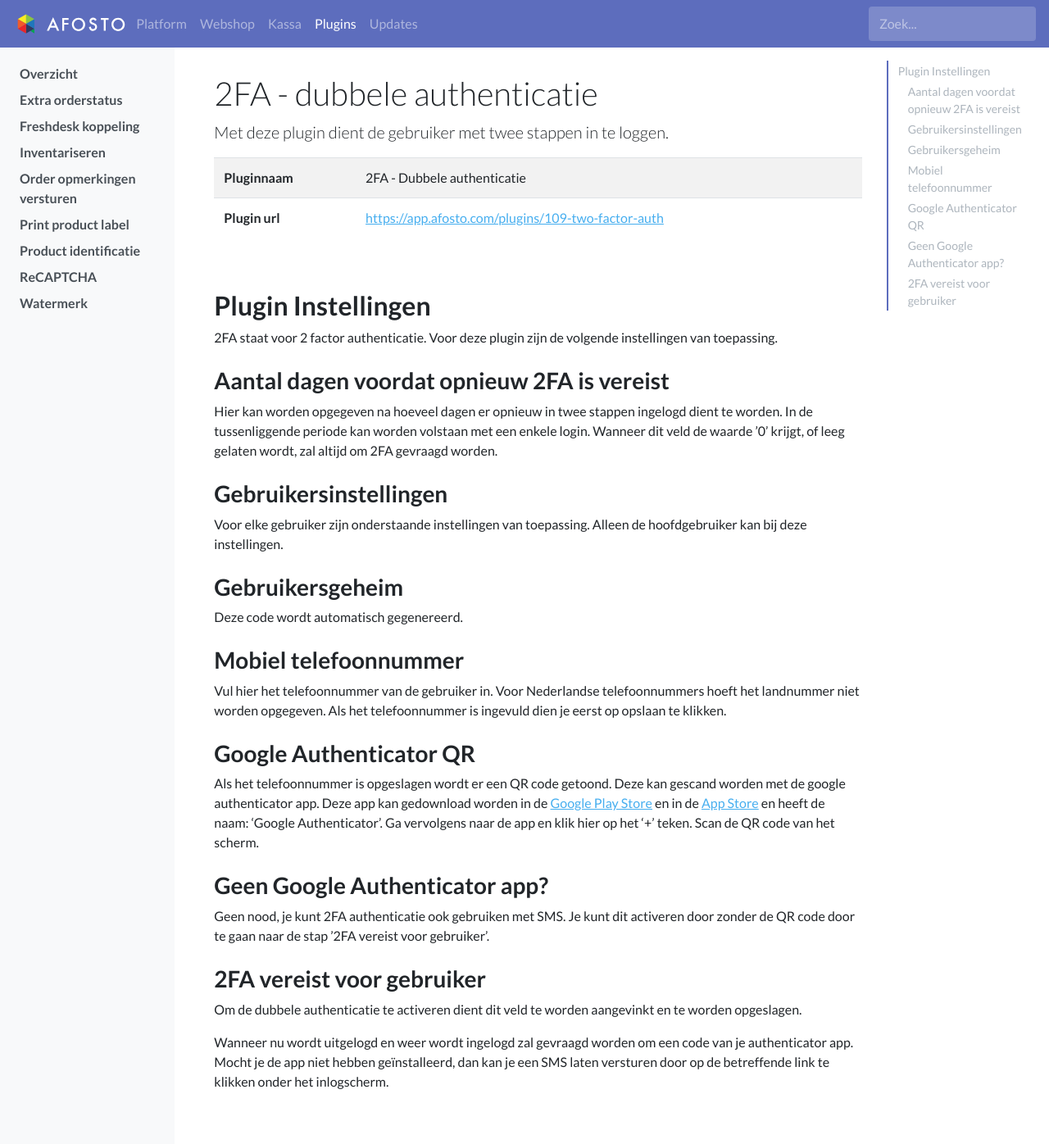
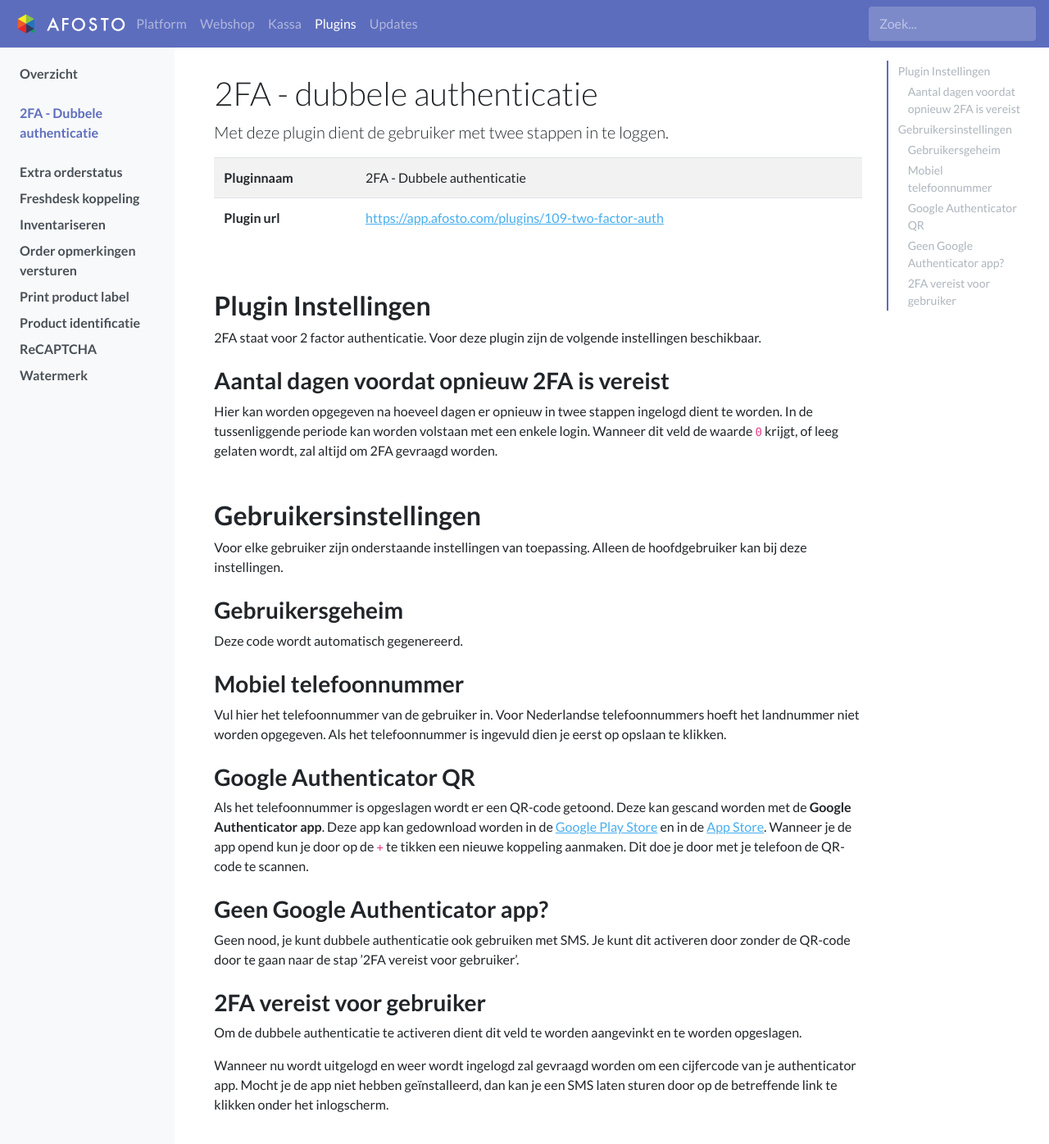
Before and after one commit to afosto/afosto-docs, a Jekyll site: the page built from plugins/2fa-dubbele-authenticatie.md, in a window 1280 px wide and 1400 px high. Shown: the top 1396 px of the window at 82% size. Built offline with Jekyll 4.4.1, drawn with Linux system fonts in a browser that asks for light colours.

Commit message:
- added menu item - rewrote some paragraphs - added target blanks to app store links

```diff
--- a/_data/sidebar_nav.yml
+++ b/_data/sidebar_nav.yml
@@ -64,6 +64,9 @@
     - title: Overzicht van de plugins binnen het Afosto Platform.
       label: Overzicht
       slug: /plugins/overzicht
+    - title: Met deze plugin dient de gebruiker met twee stappen in te loggen.
+      label: 2FA - Dubbele authenticatie
+      slug: /plugins/2fa-dubbele-authenticatie
     - title: Voeg een extra orderstatus toe.
       label: Extra orderstatus
       slug: /plugins/extra-orderstatussen
--- a/plugins/2fa-dubbele-authenticatie.md
+++ b/plugins/2fa-dubbele-authenticatie.md
@@ -4,7 +4,7 @@ title: 2FA - dubbele authenticatie
 description: Met deze plugin dient de gebruiker met twee stappen in te loggen.
 plugin_name: 2FA - Dubbele authenticatie
 plugin_url: "https://app.afosto.com/plugins/109-two-factor-auth"
-group: 2fa dubbele authenticatie
+group: 2fa - dubbele authenticatie
 parent: plugins
 toc: true
 redirect_from:
@@ -14,12 +14,12 @@ redirect_from:
 ---
 
 ## Plugin Instellingen
-2FA staat voor 2 factor authenticatie. Voor deze plugin zijn de volgende instellingen van toepassing.
+2FA staat voor 2 factor authenticatie. Voor deze plugin zijn de volgende instellingen beschikbaar.
 
 ### Aantal dagen voordat opnieuw 2FA is vereist
-Hier kan worden opgegeven na hoeveel dagen er opnieuw in twee stappen ingelogd dient te worden. In de tussenliggende periode kan worden volstaan met een enkele login. Wanneer dit veld de waarde ’0’ krijgt, of leeg gelaten wordt, zal altijd om 2FA gevraagd worden.
+Hier kan worden opgegeven na hoeveel dagen er opnieuw in twee stappen ingelogd dient te worden. In de tussenliggende periode kan worden volstaan met een enkele login. Wanneer dit veld de waarde `0` krijgt, of leeg gelaten wordt, zal altijd om 2FA gevraagd worden.
 
-### Gebruikersinstellingen
+## Gebruikersinstellingen
 Voor elke gebruiker zijn onderstaande instellingen van toepassing. Alleen de hoofdgebruiker kan bij deze instellingen.
 
 ### Gebruikersgeheim
@@ -29,15 +29,15 @@ Deze code wordt automatisch gegenereerd.
 Vul hier het telefoonnummer van de gebruiker in. Voor Nederlandse telefoonnummers hoeft het landnummer niet worden opgegeven. Als het telefoonnummer is ingevuld dien je eerst op opslaan te klikken.
 
 ### Google Authenticator QR
-Als het telefoonnummer is opgeslagen wordt er een QR code getoond. Deze kan gescand worden met de google authenticator app.
-Deze app kan gedownload worden in de [Google Play Store](https://play.google.com/store/apps/details?id=com.google.android.apps.authenticator2&hl=nl) en in de [App Store](https://itunes.apple.com/nl/app/google-authenticator/id388497605?mt=8) en heeft de naam: ‘Google Authenticator’.
-Ga vervolgens naar de app en klik hier op het ‘+’ teken. Scan de QR code van het scherm.
+Als het telefoonnummer is opgeslagen wordt er een QR-code getoond. Deze kan gescand worden met de **Google Authenticator app**.
+Deze app kan gedownload worden in de [Google Play Store](https://play.google.com/store/apps/details?id=com.google.android.apps.authenticator2&hl=nl){:target="_blank"} en in de [App Store](https://itunes.apple.com/nl/app/google-authenticator/id388497605?mt=8){:target="_blank"}.
+Wanneer je de app opend kun je door op de `+` te tikken een nieuwe koppeling aanmaken. Dit doe je door met je telefoon de QR-code te scannen.
 
 ### Geen Google Authenticator app?
-Geen nood, je kunt 2FA authenticatie ook gebruiken met SMS. Je kunt dit activeren door zonder de QR code door te gaan naar de stap ’2FA vereist voor gebruiker’.
+Geen nood, je kunt dubbele authenticatie ook gebruiken met SMS. Je kunt dit activeren door zonder de QR-code door te gaan naar de stap ’2FA vereist voor gebruiker’.
 
 ### 2FA vereist voor gebruiker
 Om de dubbele authenticatie te activeren dient dit veld te worden aangevinkt en te worden opgeslagen.
 
-Wanneer nu wordt uitgelogd en weer wordt ingelogd zal gevraagd worden om een code van je authenticator app.
-Mocht je de app niet hebben geïnstalleerd, dan kan je een SMS laten versturen door op de betreffende link te klikken onder het inlogscherm.
+Wanneer nu wordt uitgelogd en weer wordt ingelogd zal gevraagd worden om een cijfercode van je authenticator app.
+Mocht je de app niet hebben geïnstalleerd, dan kan je een SMS laten sturen door op de betreffende link te klikken onder het inlogscherm.
```
